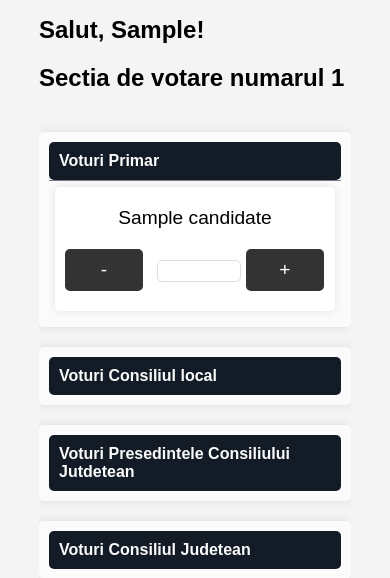
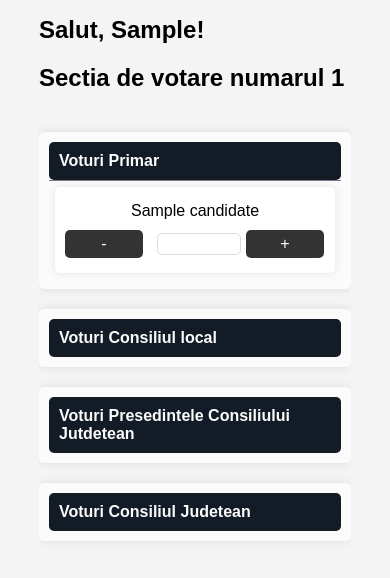
Before and after one commit to a96tudor/elections-maps, a Flask app: template templates/reports.html in a window 390 px wide, after a click on "Voturi Primar". Shown: the top 578 px of the page. Run offline with Flask 3, Linux system fonts and the light colour scheme; the template is opened without the code that fills it: most values are stand-ins (such as "Sample title", 1, 10 or a date in 2020); parts of the project's set-up code (start-up, migrations or seed data) failed here and were passed over.

Commit message:
Changes to mobile UI

```diff
--- /dev/null
+++ b/static/mobile_style.css
@@ -0,0 +1,56 @@
+@media (max-width: 480px) {
+    .dropdown h2 {
+        font-size: 1em;
+        padding: 10px;
+    }
+    .dropdown-content {
+        padding: 6px;
+    }
+    .incrementor {
+        flex-direction: column;
+    }
+    .incrementor label, .incrementor input, .incrementor button {
+        margin: 5px 0;
+        text-align: center;
+        font-size: 1em;
+    }
+    .incrementor button {
+        font-size: 1em;
+        padding: 5px;
+        width: 25%
+    }
+    .incrementor input[type="text"] {
+        font-size: 1em;
+        width: 25%;
+    }
+}
+@media (max-width: 768px) {
+    h1 {
+        font-size: 1.5em;
+    }
+
+    p {
+        font-size: 1em;
+    }
+    .incrementor {
+        flex-direction: column;
+        padding: 10px;
+    }
+    .incrementor label {
+        width: 100%;
+    }
+    .incrementor label, .incrementor input, .incrementor button {
+        font-size: 1em;
+        margin: 5px 0;
+        text-align: center;
+    }
+    .incrementor button {
+        font-size: 1em;
+        padding: 5px;
+        width: 30%
+    }
+    .incrementor input[type="text"] {
+        font-size: 1em;
+        width: 30%;
+    }
+}
--- a/static/style.css
+++ b/static/style.css
@@ -83,69 +83,6 @@ body {
     border-radius: 5px;
     margin-left: 10px;
 }
-@media (max-width: 480px) {
-    .dropdown h2 {
-        font-size: 1em;
-        padding: 10px;
-    }
-    .dropdown-content {
-        padding: 6px;
-    }
-        .incrementor {
-        flex-direction: column;
-    }
-    .incrementor label, .incrementor input, .incrementor button {
-        margin: 10px 0;
-        text-align: center;
-    }
-    .incrementor button {
-        font-size: 1.2em;
-        padding: 10px;
-        width: 30%
-    }
-    .incrementor input[type="text"] {
-        font-size: 1em;
-        width: 30%;
-    }
-}
-@media (max-width: 768px) {
-    header {
-        height: 200px; /* Adjust height for smaller screens */
-    }
-
-    main {
-        padding: 10px;
-    }
-
-    h1 {
-        font-size: 1.5em;
-    }
-
-    p {
-        font-size: 1em;
-    }
-    .incrementor {
-        flex-direction: column;
-        padding: 10px;
-    }
-    .incrementor label {
-        width: 100%;
-    }
-    .incrementor label, .incrementor input, .incrementor button {
-        margin: 10px 0;
-        text-align: center;
-    }
-    .incrementor button {
-        font-size: 1.2em;
-        padding: 10px;
-        width: 30%
-    }
-    .incrementor input[type="text"] {
-        font-size: 1em;
-        width: 30%;
-    }
-}
-
 header {
     position: relative;
     width: 100%;
--- a/templates/head.html
+++ b/templates/head.html
@@ -3,5 +3,6 @@
     <meta name="viewport" content="width=device-width, initial-scale=1.0">
     <title>Miscarea Noi, Ploiestenii - numarare paralela</title>
     <link rel="stylesheet" href="/static/style.css">
+	<link rel="stylesheet" href="/static/mobile_style.css">
     <script src="/static/app.js"></script>
 </head>
```
